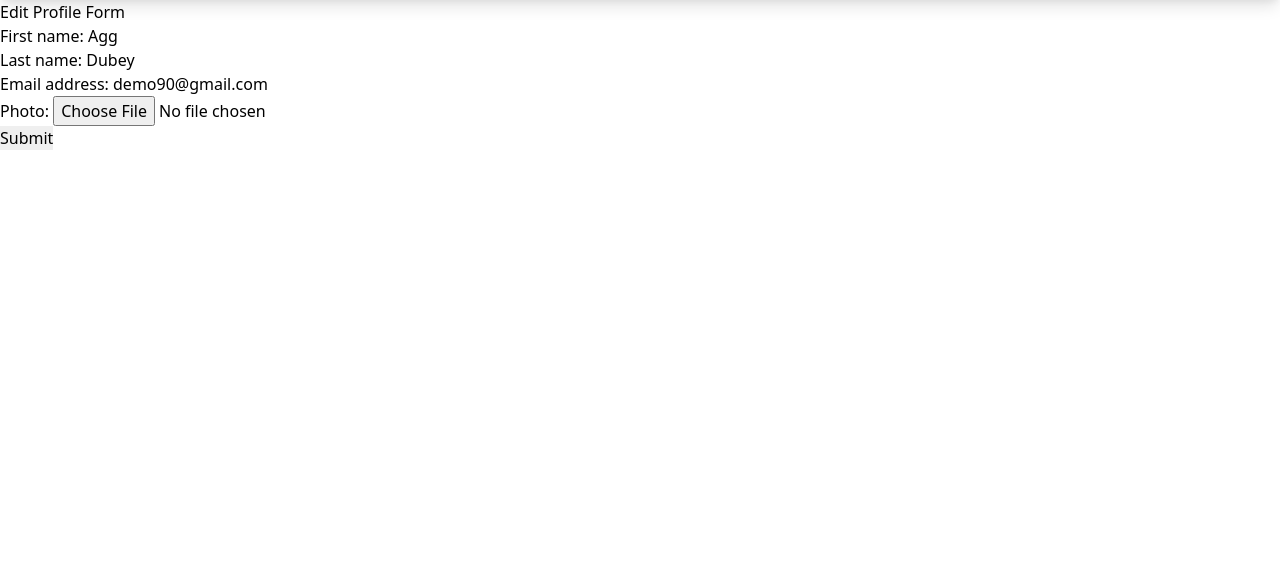
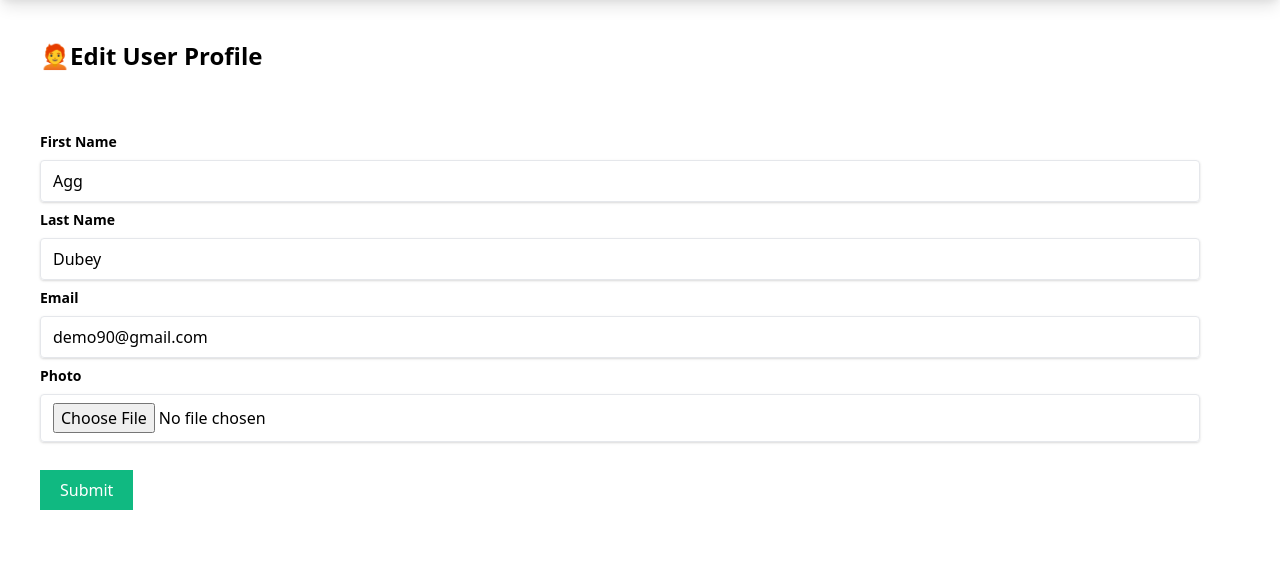
Before and after one commit to Arpit1033/Social-Media-App, a Django app: page /users/edit/ in a window 1280 px wide. Shown: the part 32-597 px from the top of the page. Run offline with Django 5.2, Linux system fonts and the light colour scheme; a user stored in the database is signed in; style sheets or scripts are compiled from the project's sources.

Commit message:
Added some basic tailwind styling to the user profile edit page.

```diff
--- a/socialmediaproject/users/templates/users/edit.html
+++ b/socialmediaproject/users/templates/users/edit.html
@@ -1,11 +1,40 @@
 {% extends "users/base.html" %}
 {% block body %}
-<h2>Edit Profile Form</h2>
+<h2 class="text-2xl m-10 font-bold">🧑‍🦰Edit User Profile</h2>
 {% comment %} enctype : We have an image upload in out form {% endcomment %}
-<form method="post" enctype='multipart/form-data'>
-    {% csrf_token %}
-    {{ user_form.as_p }}
-    {{ profile_form.as_p }}
-    <input type="submit">
-</form>
+<div class='conatiner py-5 mx-10'>
+    <form method="post" enctype='multipart/form-data'>
+        {% csrf_token %}
+        <div class="mb-2">
+            <label class="block text-grey-700 text-sm font-bold mb-2" for="">First Name</label>
+            <div class="shadow apperance-none border rounded py-2 px-3 mr-10 text-grey-700">
+                {{ user_form.first_name }}
+            </div>
+        </div>
+
+        <div class="mb-2">
+            <label class="block text-grey-700 text-sm font-bold mb-2" for="">Last Name</label>
+            <div class="shadow apperance-none border rounded py-2 px-3 mr-10 text-grey-700">
+                {{ user_form.last_name }}
+            </div>
+        </div>
+
+        <div class="mb-2">
+            <label class="block text-grey-700 text-sm font-bold mb-2" for="">Email</label>
+            <div class="shadow apperance-none border rounded py-2 px-3 mr-10 text-grey-700">
+                {{ user_form.email }}
+            </div>
+        </div>
+
+        <div class="mb-2">
+            <label class="block text-grey-700 text-sm font-bold mb-2" for="">Photo</label>
+            <div class="shadow apperance-none border rounded py-2 px-3 mr-10 text-grey-700">
+                {{ profile_form.photo }}
+            </div>
+        </div>
+
+        {% comment %} <input type="submit"> {% endcomment %}
+        <button type="submit" class="bg-green-500 text-white my-5 px-5 py-2">Submit</button>
+    </form>
+</div>
 {% endblock body %}
```
